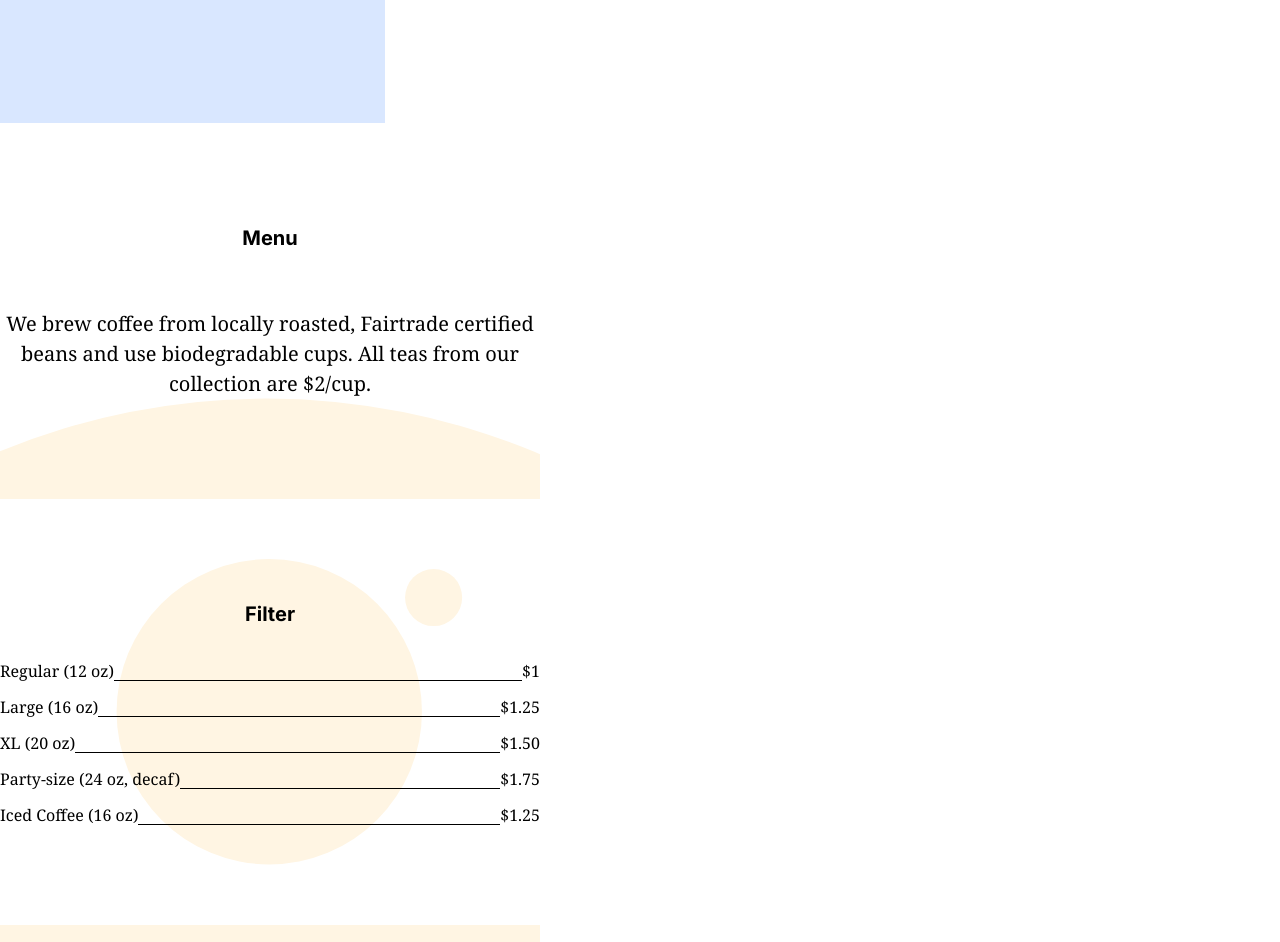
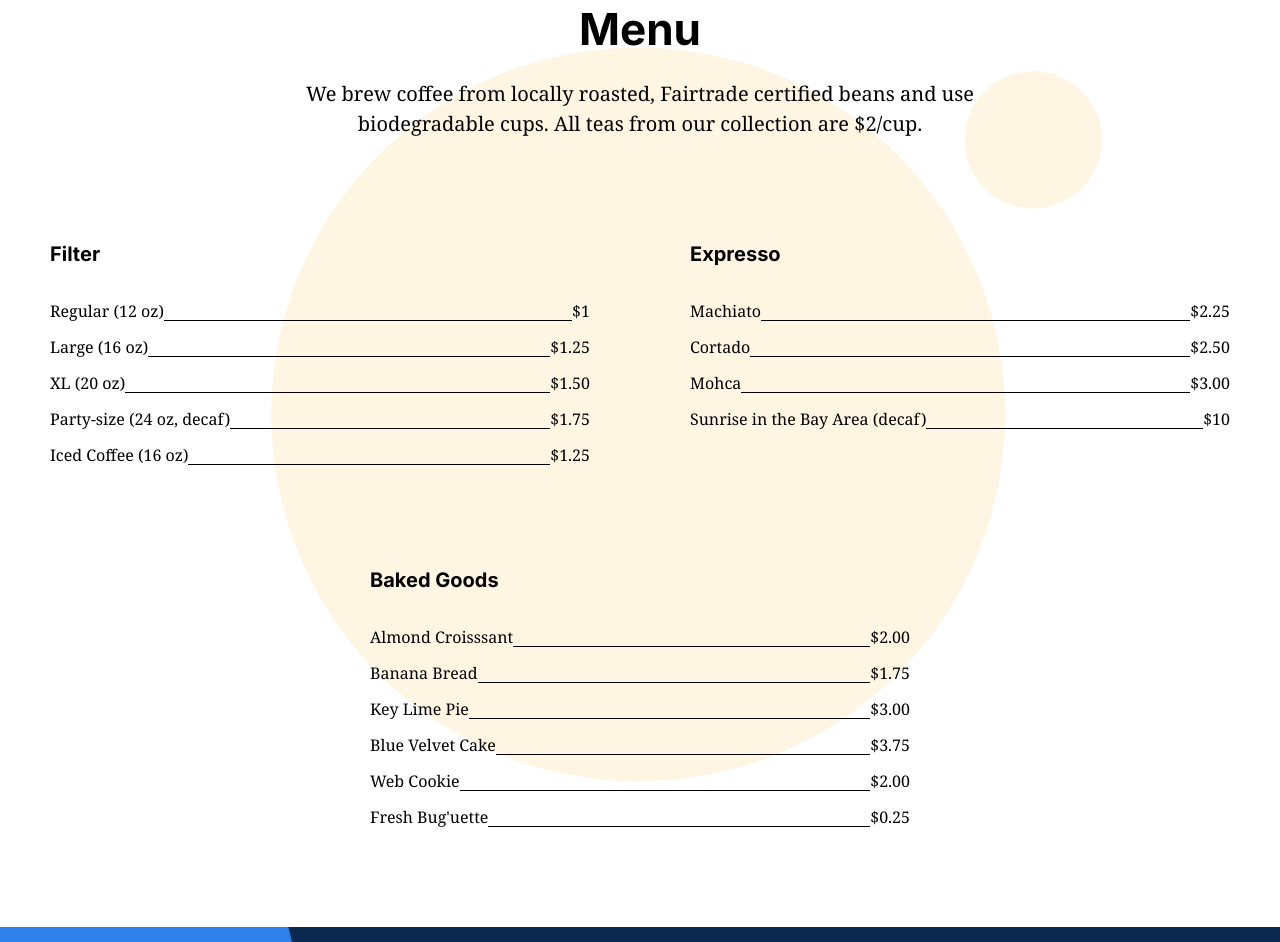
Before and after one commit to DiegoPC-1995/se_project_coffeeshop, a plain HTML site: page index.html in a window 1280 px wide. Shown: the part 2878-3820 px from the top of the page. Drawn offline with Linux system fonts and the light colour scheme.

Commit message:
corrected spelling in css

```diff
--- a/blocks/card.css
+++ b/blocks/card.css
@@ -7,7 +7,7 @@
   background-size: cover;
 }
 
-.card__title {
+.card__heading {
   padding: 0;
   margin: auto;
   text-align: center;
@@ -41,11 +41,11 @@
   list-style-type: none;
 }
 
-.card {
+.cards {
   width: 540px;
 }
 
-.card__title {
+.cards__title {
   margin: 0 0 32px;
   font-family: "Inter";
   font-style: normal;
--- a/blocks/form.css
+++ b/blocks/form.css
@@ -21,7 +21,7 @@
   margin: 0 auto;
 }
 
-.form {
+.forms {
   max-width: 385px;
 }
 
--- a/index.html
+++ b/index.html
@@ -90,7 +90,7 @@
         </section>
         <section class="form" id="reservation">
           <h2 class="form__title">Book a Table</h2>
-          <form class="form__form form">
+          <form class="form__form forms">
             <fieldset class="form__fieldset">
               <label for="name" class="form__label">
                 Name *<input
@@ -136,14 +136,14 @@
           </form>
         </section>
         <section class="card" id="menu">
-          <h2 class="card__title">Menu</h2>
+          <h2 class="card__heading">Menu</h2>
           <p class="card__subtitle">
             We brew coffee from locally roasted, Fairtrade certified beans and
             use biodegradable cups. All teas from our collection are $2/cup.
           </p>
           <ul class="cards__menu">
-            <li class="card">
-              <h3 class="card__title">Filter</h3>
+            <li class="cards">
+              <h3 class="cards__title">Filter</h3>
               <ul class="card__list">
                 <li class="card__list-item">
                   Regular (12 oz)<span class="card__list-divider"></span>$1
@@ -167,8 +167,8 @@
                 </li>
               </ul>
             </li>
-            <li class="card">
-              <h3 class="card__title">Expresso</h3>
+            <li class="cards">
+              <h3 class="cards__title">Expresso</h3>
               <ul class="card__list">
                 <li class="card__list-item">
                   Machiato<span class="card__list-divider"></span>$2.25
@@ -187,8 +187,8 @@
                 </li>
               </ul>
             </li>
-            <li class="card">
-              <h3 class="card__title">Baked Goods</h3>
+            <li class="cards">
+              <h3 class="cards__title">Baked Goods</h3>
               <ul class="card__list">
                 <li class="card__list-item">
                   Almond Croisssant<span class="card__list-divider"></span>$2.00
```
